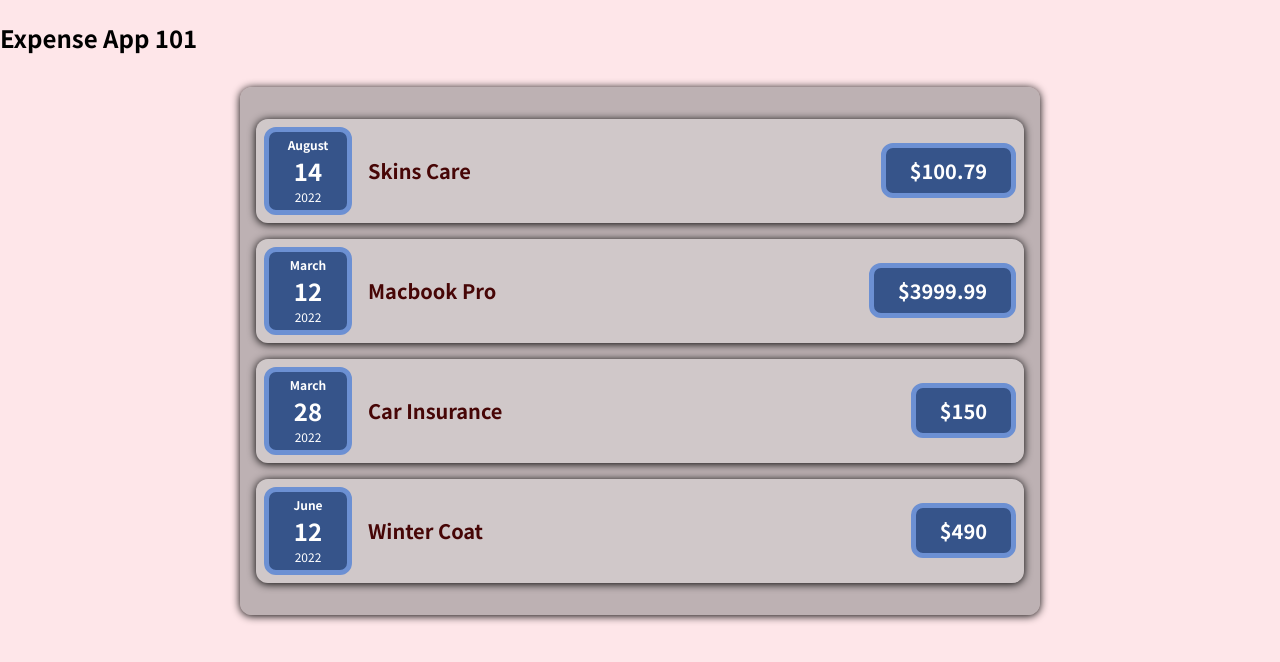
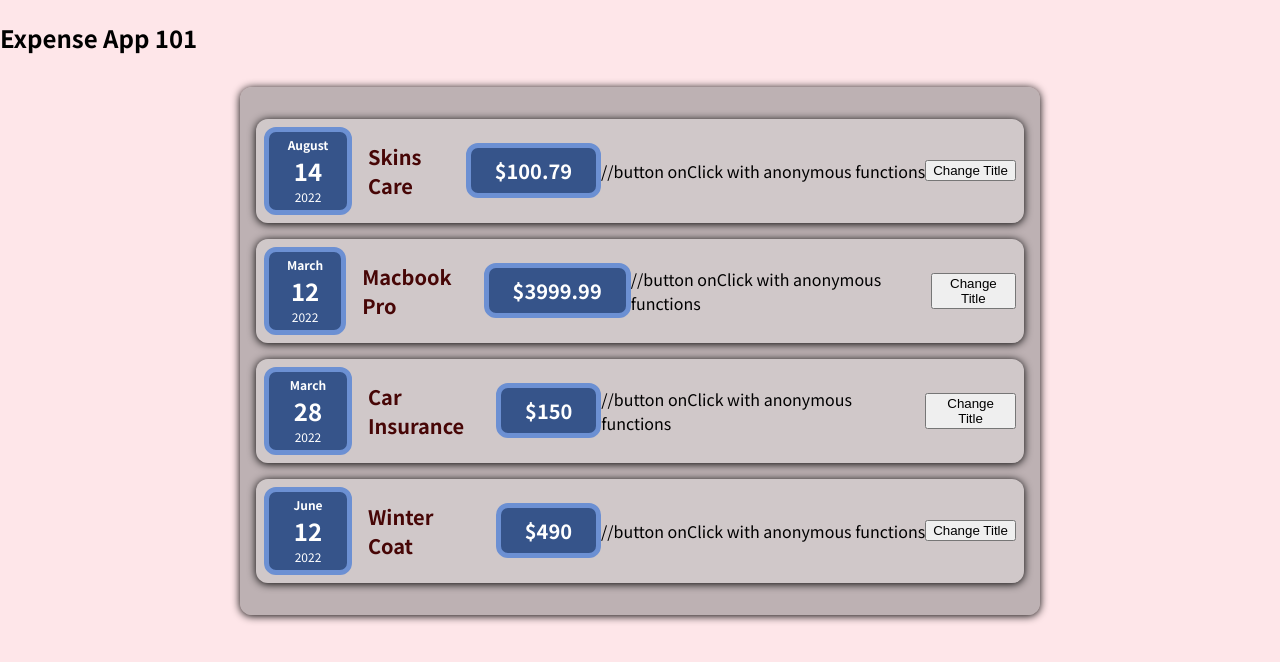
Before and after one commit to thaian161/react-playground, a React (Create React App) app: page / in a window 1280 px wide. Shown: the top 662 px of the page. Built offline with nearby package versions, Linux system fonts and the light colour scheme.

Commit message:
hook up onclick to <button>

```diff
--- a/src/components/Expense/ExpenseItem.js
+++ b/src/components/Expense/ExpenseItem.js
@@ -6,10 +6,15 @@ const ExpenseItem = (props) => {
   return (
     <Card className='expense-item'>
       <ExpenseDate date={props.date} />
+
       <div className='expense-item__description'>
         <h2>{props.title}</h2>
         <div className='expense-item__price'>${props.amount}</div>
       </div>
+
+    //button onClick with anonymous functions
+      <button onClick={()=>{console.log("click yay")}}>Change Title</button>
+
     </Card>
   );
 }
```
Also changed, not shown: 1 other file (tests, documents, lock files or other folders).
